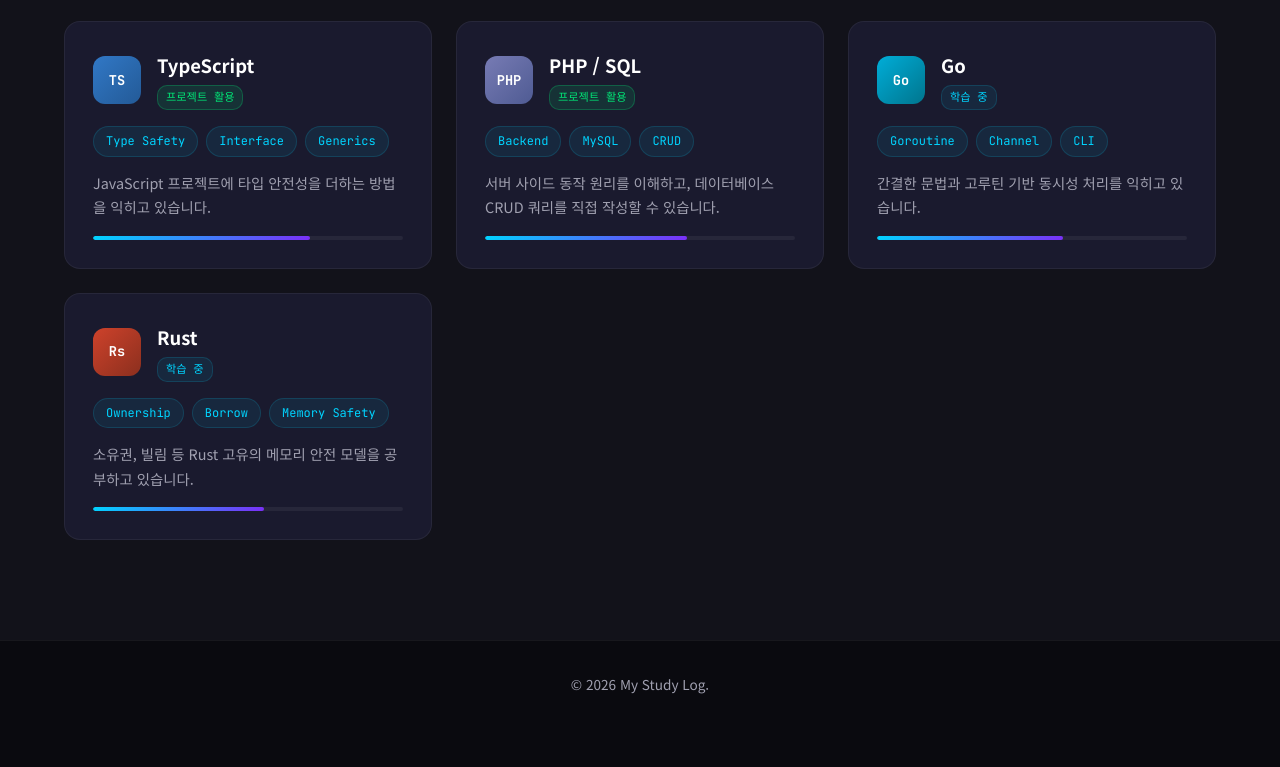
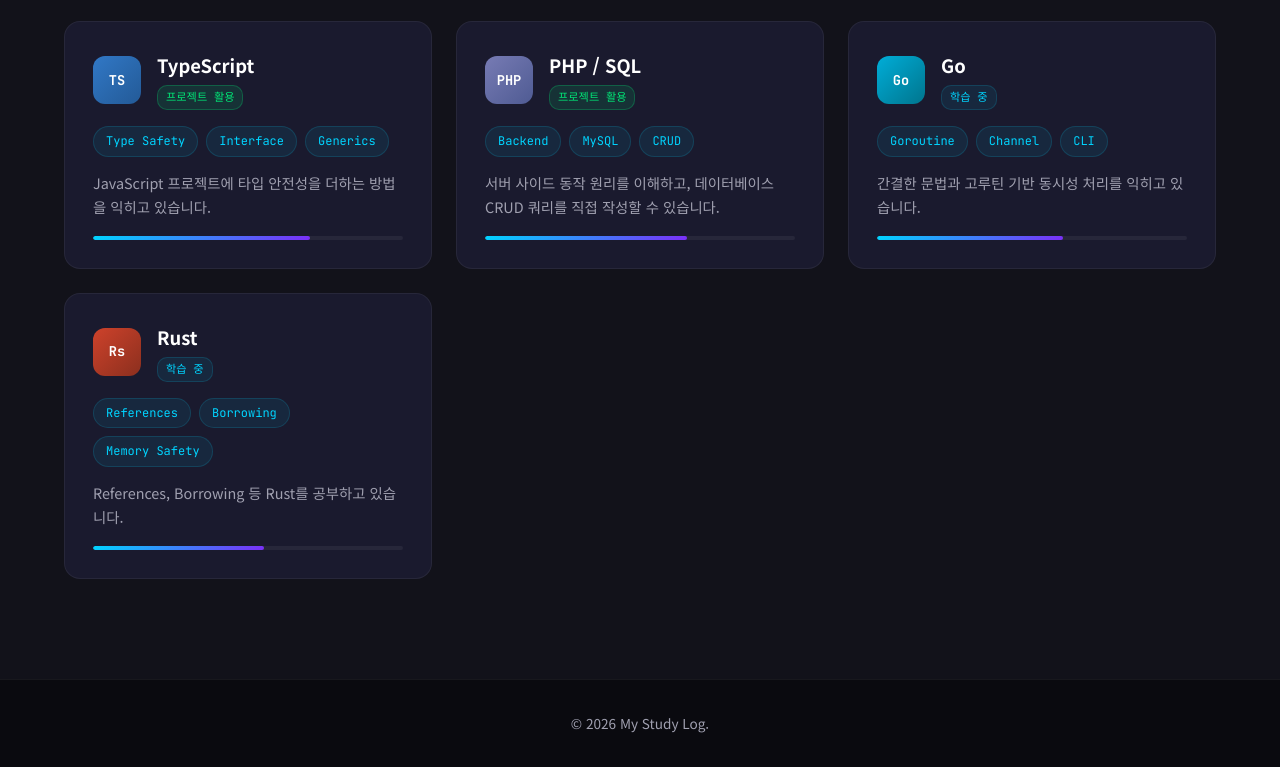
Before and after one commit to lLrich401/my-web, a plain HTML site: page languages.html in a window 1280 px wide. Shown: the part 566-1333 px from the top of the page. Before the commit the page ends 1295 px from the top, so only its background shows below. Drawn offline with Linux system fonts and the light colour scheme.

Commit message:
Update languages.html

```diff
--- a/languages.html
+++ b/languages.html
@@ -155,11 +155,11 @@
                         </div>
                     </div>
                     <div class="lang-tags">
-                        <span class="tag">Ownership</span>
-                        <span class="tag">Borrow</span>
+                        <span class="tag">References</span>
+                        <span class="tag">Borrowing</span>
                         <span class="tag">Memory Safety</span>
                     </div>
-                    <p class="lang-desc">소유권, 빌림 등 Rust 고유의 메모리 안전 모델을 공부하고 있습니다.</p>
+                    <p class="lang-desc">References, Borrowing 등 Rust를 공부하고 있습니다.</p>
                     <div class="lang-bar">
                         <div class="lang-progress" data-width="55"></div>
                     </div>
```
